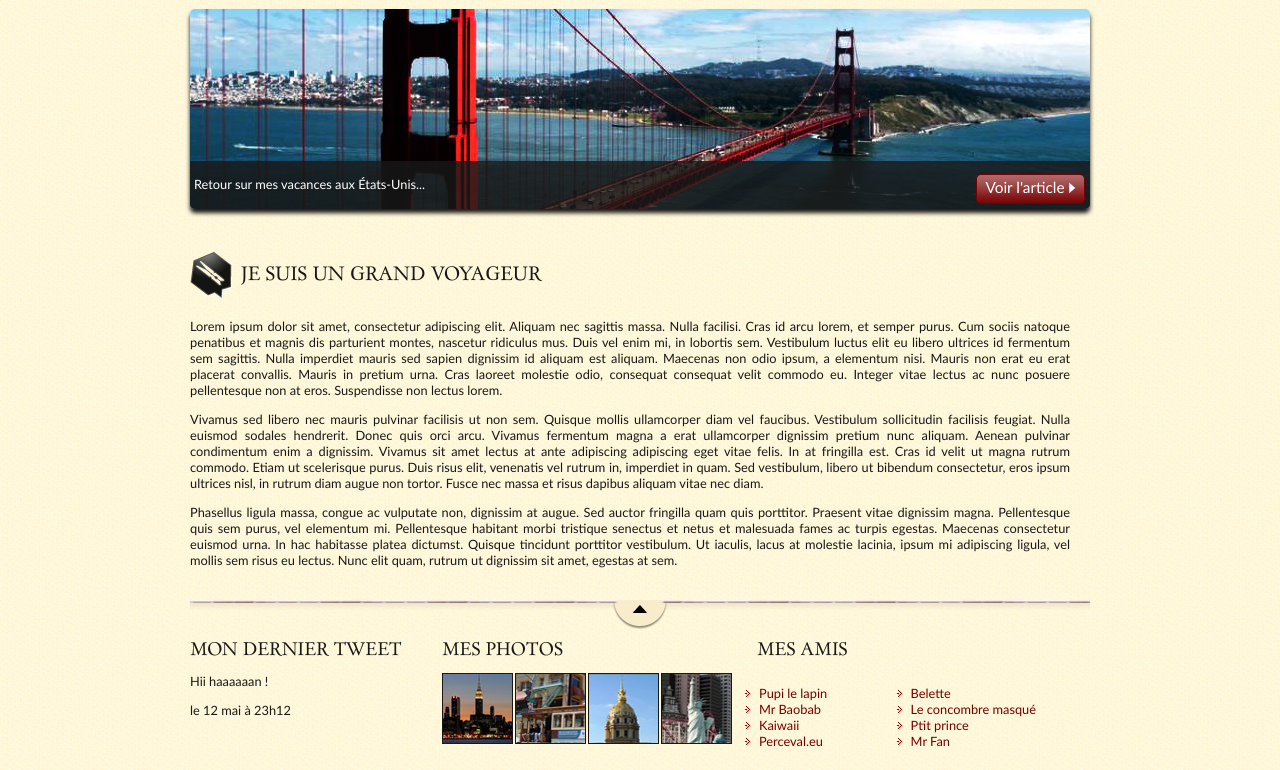
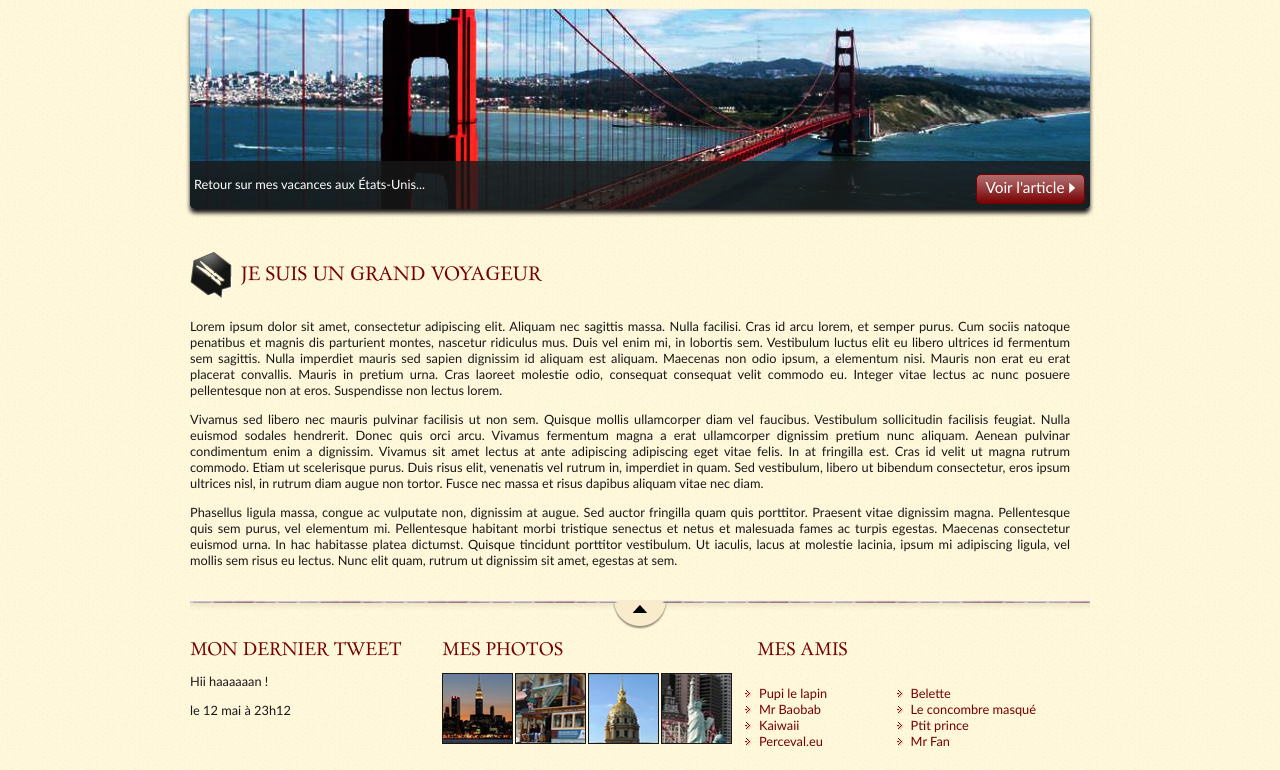
Before and after one commit to BVDRCORP/class, a plain HTML site: page index.html in a window 1280 px wide. Shown: the part 124-894 px from the top of the page. Drawn offline with Linux system fonts and the light colour scheme.

Commit message:
Change h1 color

```diff
--- a/style.css
+++ b/style.css
@@ -41,6 +41,7 @@ body
 
 section h1, footer h1, nav a
 {
+    color: #760001;
     font-family: Dayrom, serif;
     font-weight: normal;
     text-transform: uppercase;
```
